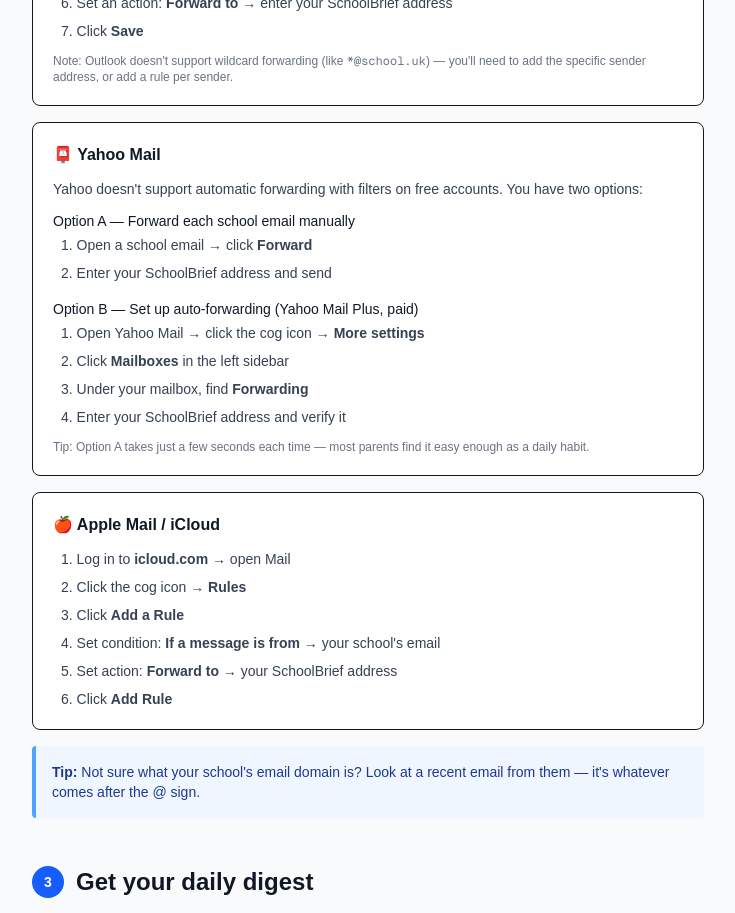
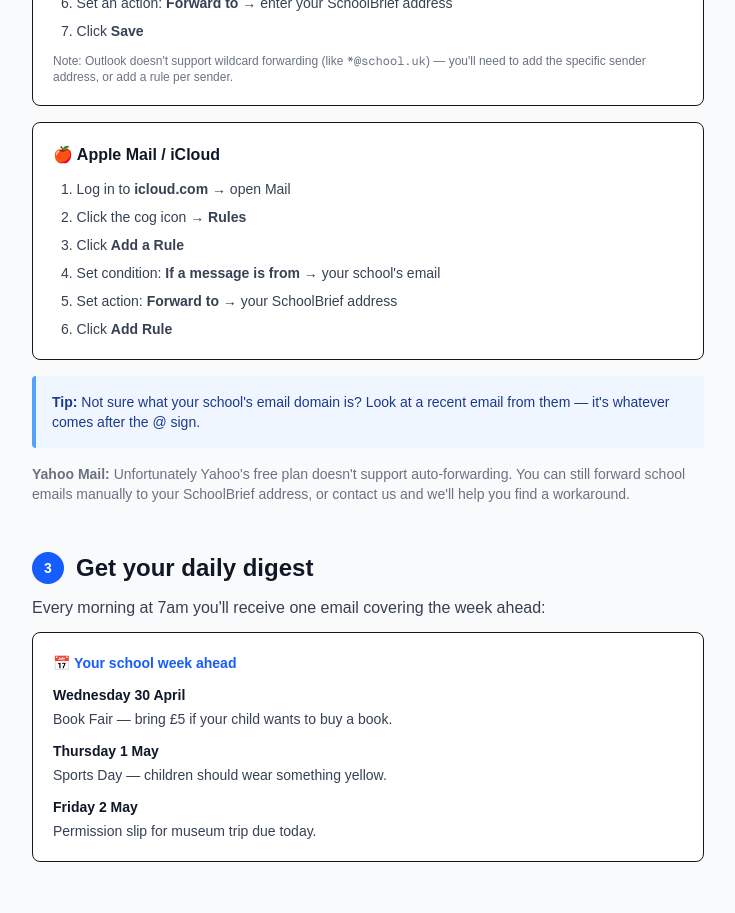
Before and after one commit to lukasbecker36-dot/schoolbrief, a Next.js app: page /how-it-works in a window 1280 px wide. Shown: the part 1100-2013 px from the top of the page, without its empty margins (272-1007 px from the left). Built offline with nearby package versions, Linux system fonts and the light colour scheme.

Commit message:
replace Yahoo section with a note about free plan limitation

```diff
--- a/app/how-it-works/page.tsx
+++ b/app/how-it-works/page.tsx
@@ -55,24 +55,6 @@
               <p className="text-xs text-gray-500 mt-3">Note: Outlook doesn't support wildcard forwarding (like <code>*@school.uk</code>) — you'll need to add the specific sender address, or add a rule per sender.</p>
             </div>
 
-            <div className="bg-white border rounded-lg p-5 mb-4">
-              <h3 className="font-semibold text-gray-900 mb-3">📮 Yahoo Mail</h3>
-              <p className="text-gray-700 text-sm mb-3">Yahoo doesn't support automatic forwarding with filters on free accounts. You have two options:</p>
-              <p className="font-medium text-gray-900 text-sm mb-1">Option A — Forward each school email manually</p>
-              <ol className="space-y-2 text-gray-700 list-decimal list-inside ml-2 text-sm mb-4">
-                <li>Open a school email → click <strong>Forward</strong></li>
-                <li>Enter your SchoolBrief address and send</li>
-              </ol>
-              <p className="font-medium text-gray-900 text-sm mb-1">Option B — Set up auto-forwarding (Yahoo Mail Plus, paid)</p>
-              <ol className="space-y-2 text-gray-700 list-decimal list-inside ml-2 text-sm">
-                <li>Open Yahoo Mail → click the cog icon → <strong>More settings</strong></li>
-                <li>Click <strong>Mailboxes</strong> in the left sidebar</li>
-                <li>Under your mailbox, find <strong>Forwarding</strong></li>
-                <li>Enter your SchoolBrief address and verify it</li>
-              </ol>
-              <p className="text-xs text-gray-500 mt-3">Tip: Option A takes just a few seconds each time — most parents find it easy enough as a daily habit.</p>
-            </div>
-
             <div className="bg-white border rounded-lg p-5">
               <h3 className="font-semibold text-gray-900 mb-3">🍎 Apple Mail / iCloud</h3>
               <ol className="space-y-2 text-gray-700 list-decimal list-inside ml-2 text-sm">
@@ -88,6 +70,8 @@
             <div className="bg-blue-50 border-l-4 border-blue-400 p-4 mt-4 rounded">
               <p className="text-sm text-blue-900"><strong>Tip:</strong> Not sure what your school's email domain is? Look at a recent email from them — it's whatever comes after the @ sign.</p>
             </div>
+
+            <p className="text-gray-500 text-sm mt-4"><strong>Yahoo Mail:</strong> Unfortunately Yahoo's free plan doesn't support auto-forwarding. You can still forward school emails manually to your SchoolBrief address, or contact us and we'll help you find a workaround.</p>
           </section>
 
           <section>
```
